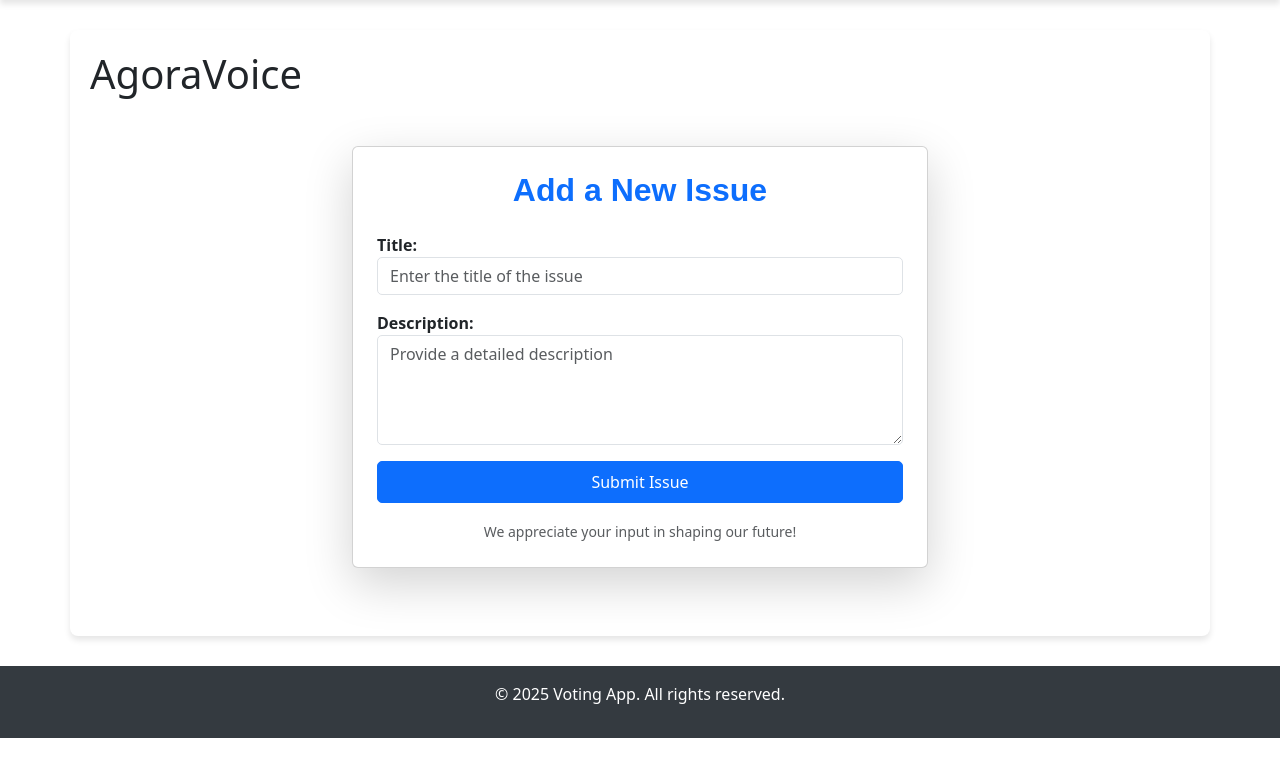
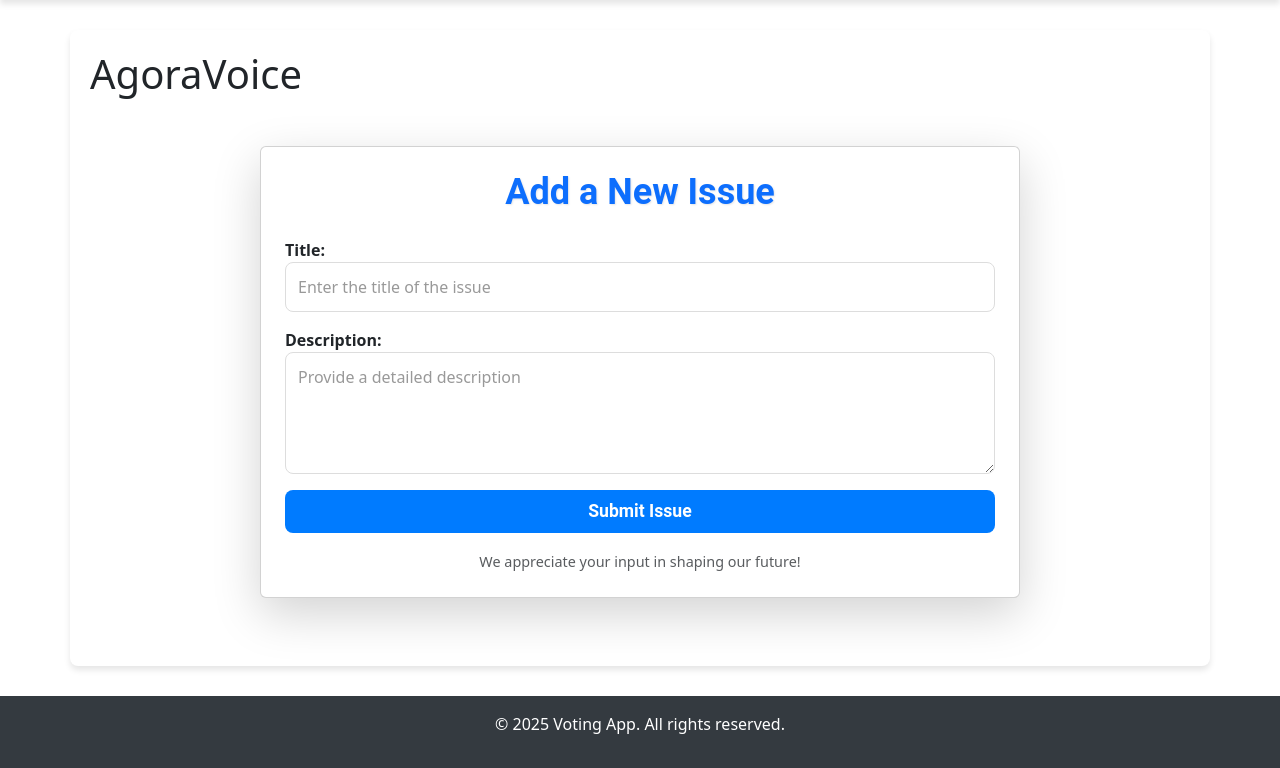
Before and after one commit to theotsori/Polling-Stats, a Flask app: page /add in a window 1280 px wide. Shown: the part 52-820 px from the top of the page. Before the commit the page ends 790 px from the top, so only its background shows below. Run offline with Flask 2, Linux system fonts and the light colour scheme; data that the repository does not hold is empty.

Commit message:
Enhance UI styling for issue submission with improved layout, typography, and button interactions

```diff
--- a/static/issue.css
+++ b/static/issue.css
@@ -1,53 +1,86 @@
 /* issue.css */
 
-/* Container: Limit width for better readability */
+/* Container: Limit width for better readability and center alignment */
 .container.my-5 {
-  max-width: 600px;
+  max-width: 800px;
+  margin: auto;
+  padding: 0 20px;
 }
 
-/* Card: Enhance visual appeal with subtle rounding and clean background */
+/* Card: Enhance with shadow for depth, rounded corners, and clean background */
 .card {
   border: none;
-  border-radius: 10px;
+  border-radius: 15px;
   background-color: #ffffff;
+  box-shadow: 0 4px 8px rgba(0, 0, 0, 0.1);
 }
 
-/* Card Heading: Use a modern, clean font and attractive color */
+/* Card Heading: Modern font, enhanced visibility with shadow and color */
 .card h2 {
-  font-family: 'Poppins', sans-serif;
-  font-size: 2rem;
-  font-weight: 600;
+  font-family: 'Roboto', sans-serif;
+  font-size: 2.25rem;
+  font-weight: 700;
+  color: #333;
+  text-shadow: 1px 1px 2px rgba(0,0,0,0.1);
+  margin-bottom: 1.5rem;
 }
 
-/* Form Controls: Smooth focus transition with consistent border radius */
+/* Form Controls: Improved aesthetics with focus state for better user feedback */
 .issue-form .form-control {
-  border-radius: 5px;
-  transition: border-color 0.3s ease;
+  border-radius: 8px;
+  border: 1px solid #ddd;
+  transition: all 0.3s ease;
+  padding: 12px;
+  font-size: 1rem;
 }
 
 .issue-form .form-control:focus {
   border-color: #007bff;
-  box-shadow: 0 0 5px rgba(0, 123, 255, 0.5);
+  box-shadow: 0 0 0 0.2rem rgba(0, 123, 255, 0.25);
+  outline: 0;
 }
 
-/* Submit Button: Slight rounding and smooth color transition for interactivity */
+/* Submit Button: Enhanced with hover effects for better interaction */
 .issue-form button[type="submit"] {
-  font-size: 1rem;
-  font-weight: 500;
-  border-radius: 5px;
-  transition: background-color 0.3s ease;
+  font-family: 'Roboto', sans-serif;
+  font-size: 1.1rem;
+  font-weight: 600;
+  border-radius: 8px;
+  padding: 12px 20px;
+  background-color: #007bff;
+  color: white;
+  border: none;
+  transition: all 0.3s ease;
+  cursor: pointer;
 }
 
 .issue-form button[type="submit"]:hover {
   background-color: #0056b3;
+  transform: translateY(-2px);
+  box-shadow: 0 4px 6px rgba(0, 0, 0, 0.1);
 }
 
-/* Additional Text Styling: Ensure subtle, refined details */
+/* Additional Text Styling: Ensure readability and hierarchy */
 .card .text-muted {
-  font-size: 0.875rem;
+  font-size: 0.9rem;
+  color: #6c757d;
 }
 
-/* Optional: Reinforce consistent background for the entire page */
+/* Body Background: Softer, professional look */
 body {
-  background-color: #f8f9fa;
+  background-color: #f4f6f9;
+  font-family: 'Roboto', sans-serif;
+  line-height: 1.6;
+  color: #333;
 }
+
+/* Placeholder text color for form controls */
+.issue-form .form-control::placeholder {
+  color: #999;
+  opacity: 1; /* Firefox */
+}
+
+/* Improve spacing inside the card */
+.card-body {
+  padding: 30px;
+}
```
